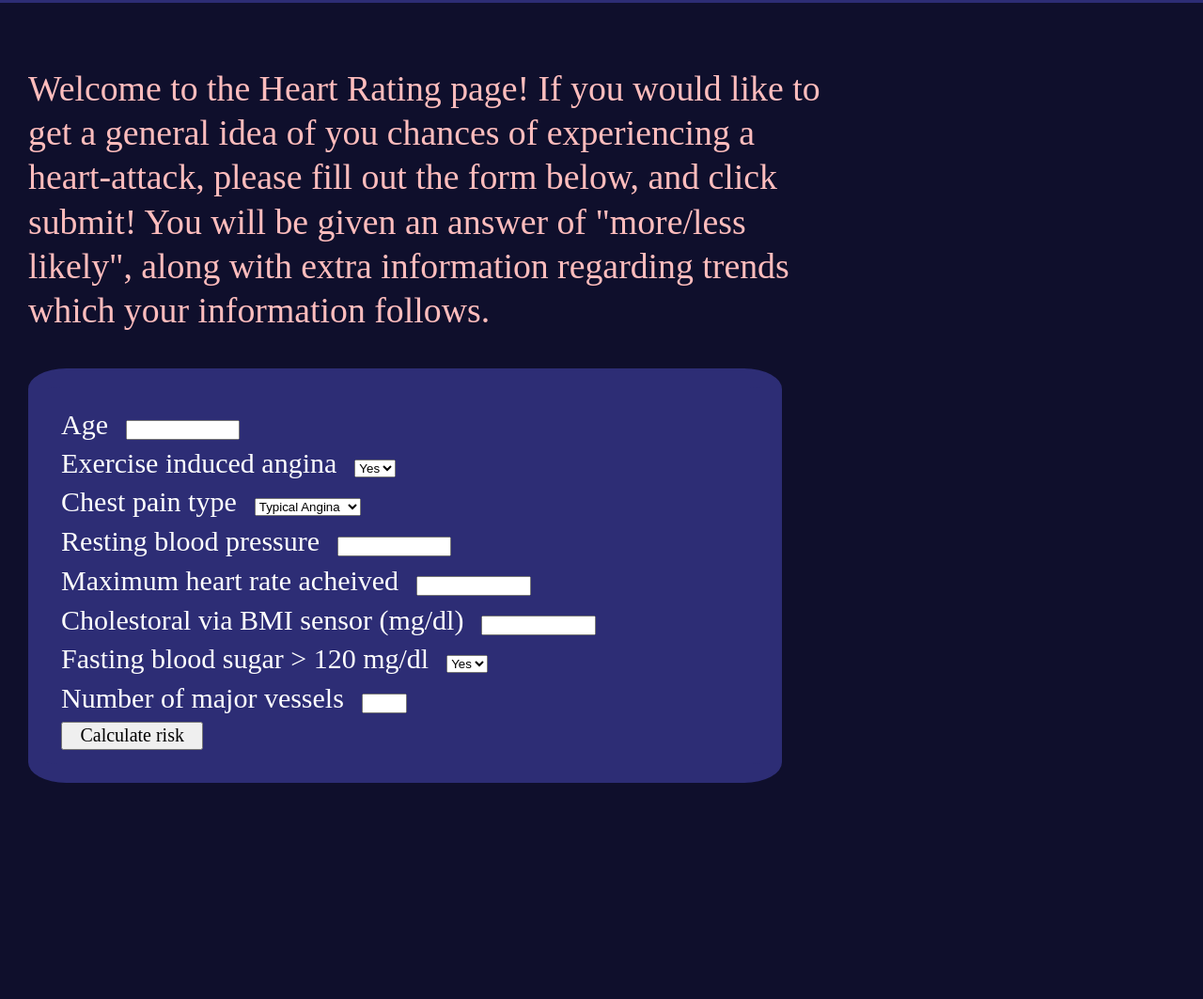
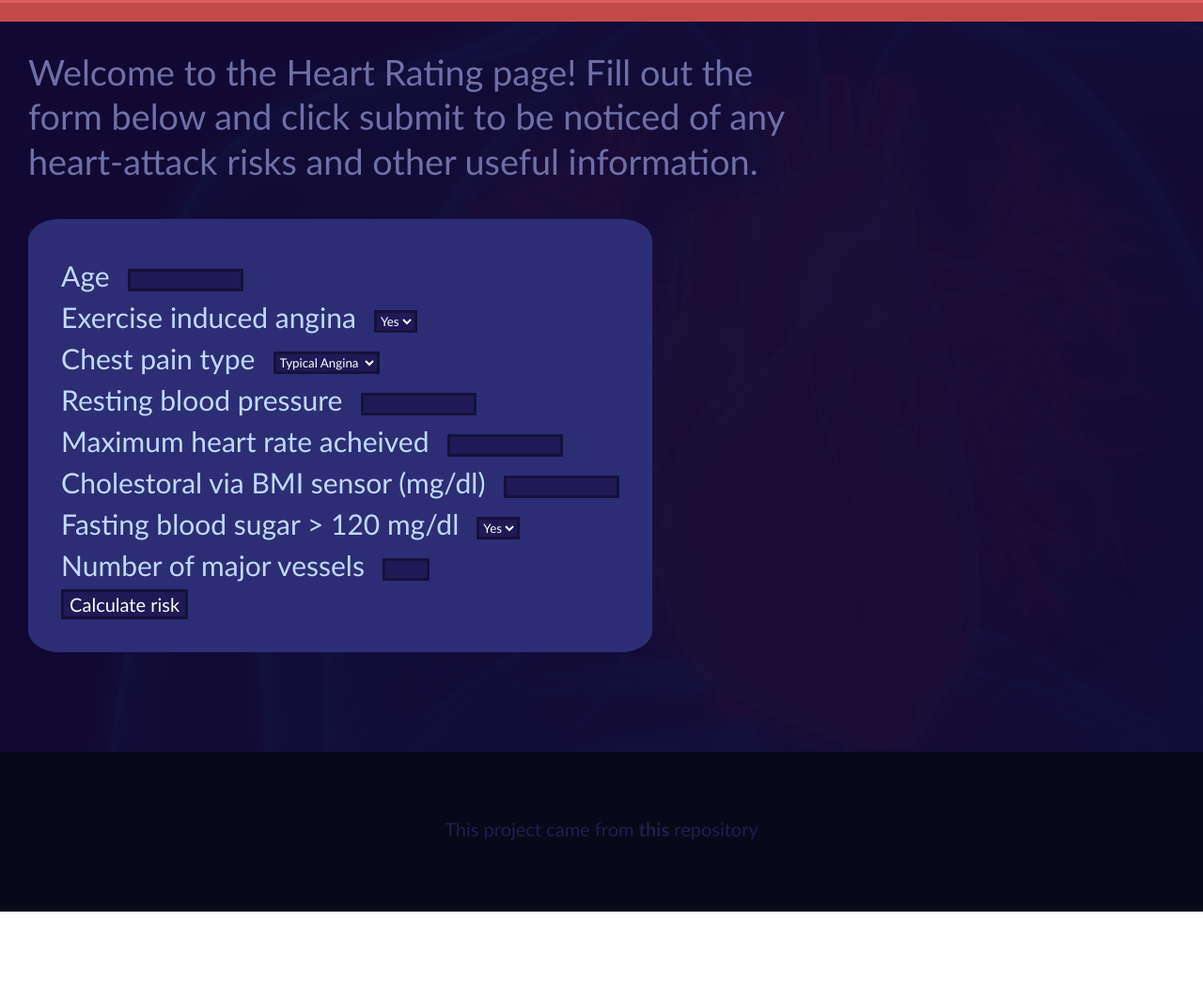
Before and after one commit to chalory/data-hackfest-2023, a plain HTML site: page data-hackfest-2023-main/templates/index.html in a window 1280 px wide. Shown: the part 117-1180 px from the top of the page at 94% size. After the commit the page ends 1087 px from the top, so only its background shows below. Drawn offline with Linux system fonts and the light colour scheme.

```diff
--- a/data-hackfest-2023-main/static/style.css
+++ b/data-hackfest-2023-main/static/style.css
@@ -1,17 +1,24 @@
 body{
-    color: rgb(255, 189, 189);
+    color: rgb(111, 111, 167);
+    font-family: 'Trebuchet MS', 'Lucida Sans Unicode', 'Lucida Grande', 'Lucida Sans', Arial, sans-serif;
     padding: 0;
     margin: 0;
     border: 0;
+    overflow-x: hidden;
+
+    background-image: url("../images/Background.jpg");
+    background-size: cover;
 }
 
 header{
+    z-index: 1;
     height: 120px;
     width: 100%;
     padding: 0;
     border: 0;
     margin: 0;
-    background-color: rgb(45, 45, 117);
+    background-color: rgb(223, 95, 95);
+    border-bottom: 20px solid rgb(196, 73, 73);
 
     position: relative;
     text-align: left;
@@ -22,7 +29,7 @@ header h1{
     border: 0;
     margin: 0;
 
-    color: rgb(255, 189, 189);
+    color: rgb(182, 53, 53);
     font-family: 'Times New Roman', Times, serif;
     font-weight:lighter;
     font-size: 90px;
@@ -31,19 +38,53 @@ header h1{
     left: 20px;
 }
 
+footer{
+    z-index: 3;
+    height: 100px;
+    position:relative;
+
+    margin: 0;
+    border: 0;
+    padding: 0;
+
+    background-color: rgb(8, 8, 24);
+    text-align: center;
+    padding-top: 70px;
+}
+
+footer p, footer a{
+    padding: 0;
+    margin: 0;
+    border: 0;
+
+    color: rgb(30, 30, 78);
+    font-size: 20px;
+    font-family: 'Trebuchet MS', 'Lucida Sans Unicode', 'Lucida Grande', 'Lucida Sans', Arial, sans-serif;
+    text-decoration: none;
+}
+
 .main{
     position: relative;
 
-    background-color: rgb(15, 15, 44);
+    z-index: 2;
+    background: rgba(18, 10, 53, 0.97);
     padding: 30px;
     margin: 0;
     border: 0;
 
-    height: 1000px;
+    justify-content: center;
+
+
 }
 
 .main p{
     position: relative;
+
+    border:0;
+    padding:0;
+    margin:0;
+    margin-bottom: 1cm;
+
     font-size: 1cm;
     line-height: 1.25cm;
     width: 70%;
@@ -51,7 +92,8 @@ header h1{
 
 label{
     position: relative;
-    color: white;
+    color: rgb(192, 218, 255);
+    font-family: 'Trebuchet MS', 'Lucida Sans Unicode', 'Lucida Grande', 'Lucida Sans', Arial, sans-serif;
     font-size: 30px;
     margin-right: 15px;
     margin-top: 20px;
@@ -61,23 +103,37 @@ label{
     max-width: 3cm;
     position: relative;
     margin-top: 20px;
+    font-family: 'Trebuchet MS', 'Lucida Sans Unicode', 'Lucida Grande', 'Lucida Sans', Arial, sans-serif;
+    background-color: rgb(31, 25, 85);
+    color: white;
+    border: 3px solid rgb(22, 17, 59);
+    bottom: 2px;
 }
 
 .healthInfoForm button{
     margin-top: 0.2cm;
-    width: 4.0cm;
-    height: 0.8cm;
+    width: fit-content;
+    height: fit-content;
+    text-align: center;
 
-    font-family: 'Times New Roman', Times, serif;
+    font-family: 'Trebuchet MS', 'Lucida Sans Unicode', 'Lucida Grande', 'Lucida Sans', Arial, sans-serif;
     font-size: 20px;
+
+    background-color: rgb(31, 25, 85);
+    color: white;
+    border: 3px solid rgb(22, 17, 59);
 }
 
 .healthInfoForm{
     max-width: 60%;
+    position:relative;
+    width:fit-content;
     height: auto;
 
     background-color: rgb(45, 45, 117);
     border-radius: 5%;
     border: 20px solid rgb(45, 45, 117);
     padding: 0.4cm;
+    margin-bottom: 2cm;
+    box-shadow: 10px;
 }
--- a/data-hackfest-2023-main/templates/index.html
+++ b/data-hackfest-2023-main/templates/index.html
@@ -9,9 +9,7 @@
             <h1>Heart Rating</h1>
         </header>
         <div class="main">
-            <p>Welcome to the Heart Rating page! If you would like to get a general idea of you chances of experiencing a heart-attack,
-                please fill out the form below, and click submit! You will be given an answer of "more/less likely", along with extra information
-                regarding trends which your information follows.
+            <p>Welcome to the Heart Rating page! Fill out the form below and click submit to be noticed of any heart-attack risks and other useful information.
             </p>
             <form class="healthInfoForm" method="post">
                 <label>Age</label>
@@ -52,5 +50,8 @@
                 <button type="submit">Calculate risk</button>
             </form>
         </div>
+        <footer>
+            <p>This project came from <a href="https://github.com/chalory/data-hackfest-2023.git"><strong>this</strong></a> repository</p>
+        </footer>
     </body>
 </html>
```
Also changed, not shown: data-hackfest-2023-main/images/Background.jpg (added), 1 other file.
